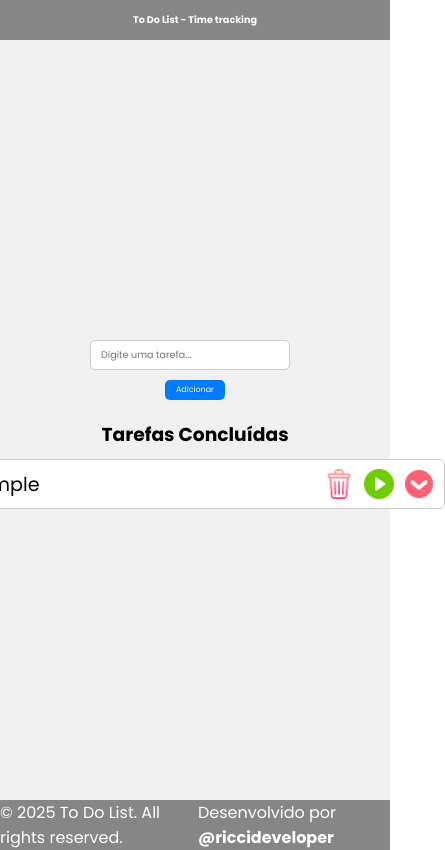
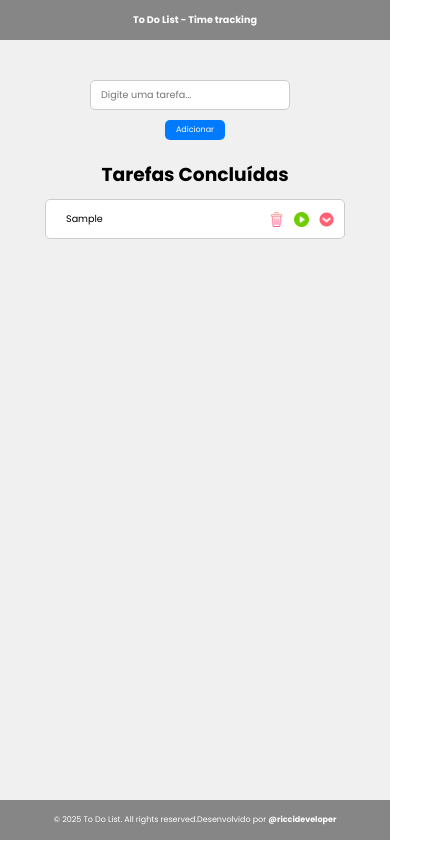
Before and after one commit to ricciDeveloper/TaskTracking, a plain HTML site: page Index.html in a window 390 px wide. Both pictures are taken after typing "Sample" into the empty fields and a click on the button "Adicionar". Shown: the whole page, 445 px wide, since content can reach past the window. Drawn offline with Linux system fonts and the light colour scheme.

Commit message:
Ajusta estilos do layout principal e dos elementos da tarefa para melhor responsividade e visualização em dispositivos menores.

```diff
--- a/Assets/Style/styles.css
+++ b/Assets/Style/styles.css
@@ -16,11 +16,13 @@ header h1 {
 /* MAIN */
 
 main {
-  display: flex;
-  justify-content: center;
-  align-items: center;
-  height: 90vh;
-  background-color: #f0f0f0;
+    display: flex;
+    flex-direction: column;
+    align-items: center;
+    justify-content: flex-start; /* alinha no topo */
+    height: 90vh;
+    padding-top: 20px; /* espaço abaixo do header */
+    background-color: #f0f0f0;
 }
 main input {
   width: 300px;
@@ -321,12 +323,13 @@ header {
   }
 
   /* MAIN */
-
   main {
     display: flex;
-    justify-content: center;
+    flex-direction: column;
     align-items: center;
+    justify-content: flex-start; /* alinha no topo */
     height: 90vh;
+    padding-top: 20px; /* espaço abaixo do header */
     background-color: #f0f0f0;
   }
   main input {
@@ -363,8 +366,8 @@ header {
     margin-top: 20px;
   }
   .tarefa {
-    width: 500px;
-    height: 50px;
+    width: 300px;
+    height: 40px;
     padding: 10px;
     background-color: #fff;
     border: 1px solid #ccc;
@@ -378,7 +381,7 @@ header {
 
   .tarefa p {
     margin: 0;
-    font-size: 1.2em;
+    font-size: 0.6em;
     flex-grow: 1;
     text-align: left;
     padding: 0 10px;
@@ -390,8 +393,8 @@ header {
     background-repeat: no-repeat;
     background-position: center;
     background-color: rgba(255, 99, 71, 0);
-    width: 30px;
-    height: 30px;
+    width: 15px;
+    height: 15px;
     border: none;
     border-radius: 5px;
     cursor: pointer;
@@ -402,8 +405,8 @@ header {
     font-weight: bold;
   }
   .play {
-    width: 30px;
-    height: 30px;
+    width: 15px;
+    height: 15px;
     background-image: url("../images/icons/playIcon.png");
     background-size: contain;
     background-repeat: no-repeat;
@@ -420,8 +423,8 @@ header {
     background-color: #00000000;
   }
   .stop {
-      width: 30px;
-      height: 30px;
+      width: 15px;
+      height: 15px;
       background-image: url("../images/icons/stop.png");
       background-size: contain;
       background-repeat: no-repeat;
@@ -441,7 +444,7 @@ header {
   /*  FOOTER */
   footer {
     width: 100vw;
-    height: 50px;
+    height: 40px;
     display: flex;
     justify-content: center;
     align-items: center;
@@ -449,7 +452,7 @@ header {
   }
   footer p {
     color: white;
-    font-size: 1em;
+    font-size: 0.5em;
   }
   footer a {
     color: white;
```
